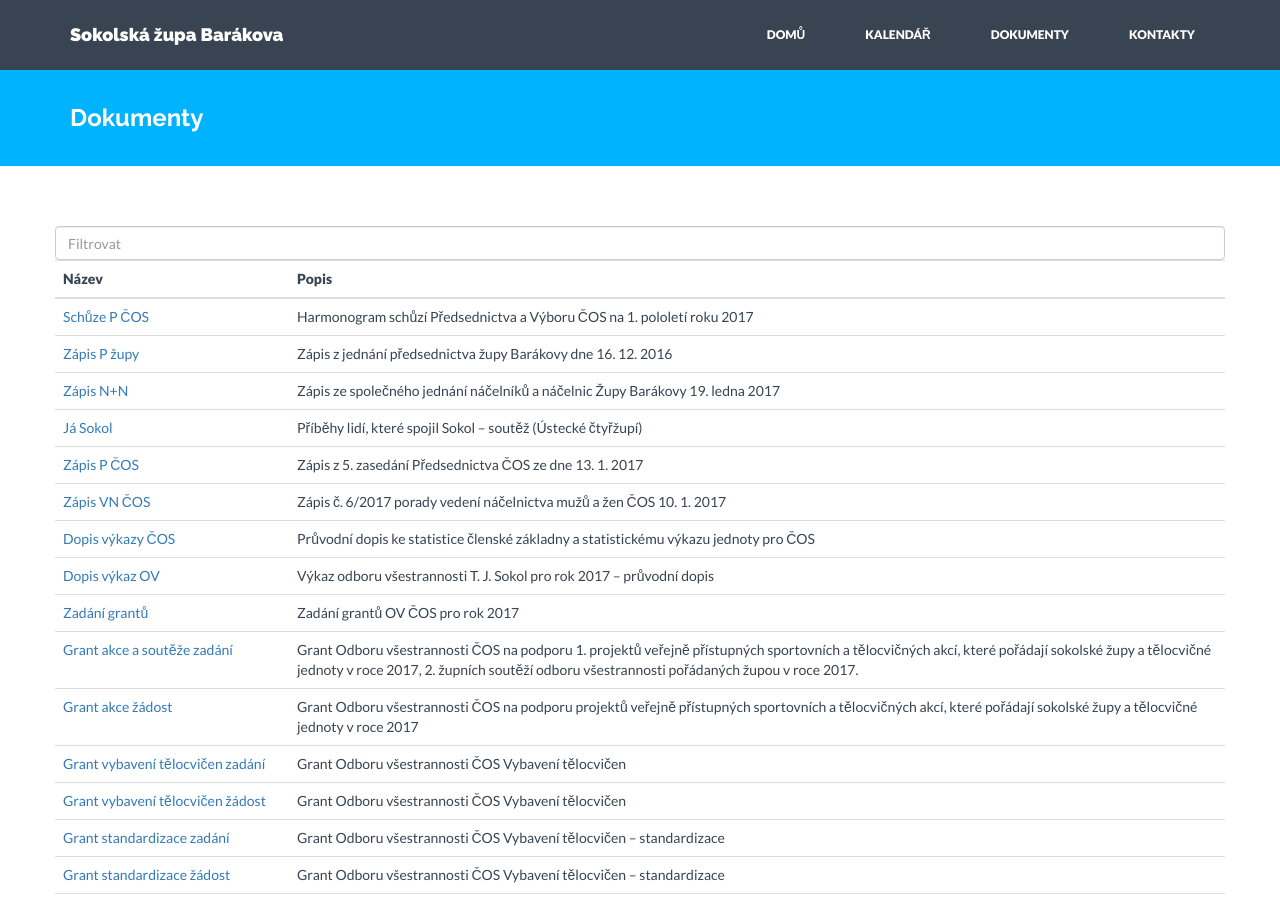
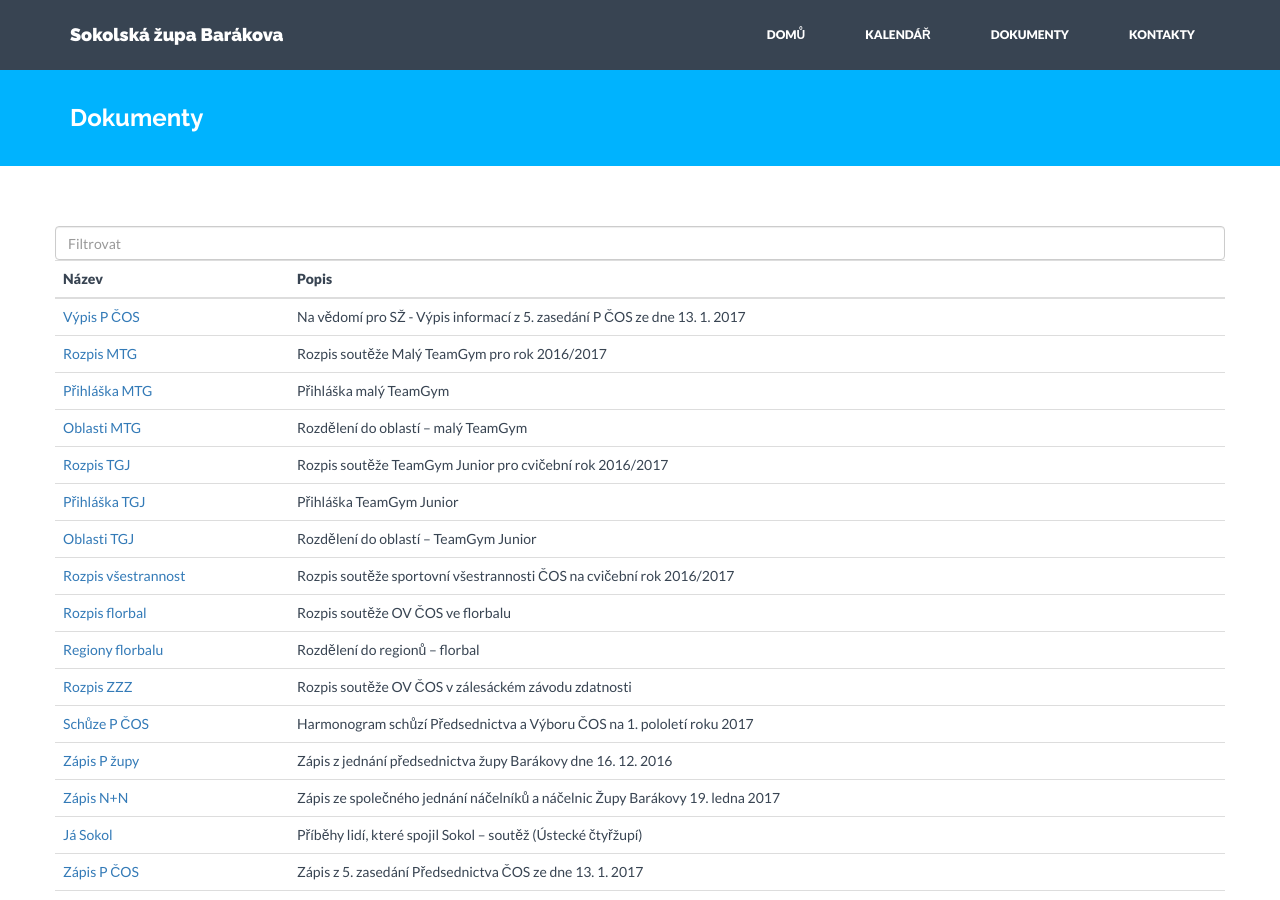
Before and after one commit to milanhybner/zbarakova.cz, a Jekyll site: the page built from dokumenty.md, in a window 1280 px wide and 900 px high. Built offline with Jekyll 4.4.1, drawn with Linux system fonts in a browser that asks for light colours; nearby versions of some CDN libraries; some of the changed text lies outside the part shown.

```diff
--- a/_data/dokumenty.yaml
+++ b/_data/dokumenty.yaml
@@ -1,3 +1,47 @@
+- nazev: Výpis P ČOS
+  url: https://drive.google.com/open?id=0B0w6gDorCVUkcVhrQW9aUXV0XzJUTndaVkN0dUh6UU0xVC00
+  popis: Na vědomí pro SŽ - Výpis informací z 5. zasedání P ČOS ze dne 13. 1. 2017
+
+- nazev: Rozpis MTG
+  url: https://drive.google.com/open?id=0B0w6gDorCVUkSms0SVZJbnVyRmdqZklQeC1Bd2lTYkhYemJN
+  popis: Rozpis soutěže Malý TeamGym pro rok 2016/2017
+
+- nazev: Přihláška MTG
+  url: https://drive.google.com/open?id=0B0w6gDorCVUkdEtXNmZ3VWFtUWQ4TVJHM2pNbHV0ZHZPYXBj
+  popis: Přihláška malý TeamGym
+
+- nazev: Oblasti MTG
+  url: https://drive.google.com/open?id=0B0w6gDorCVUkV2tRd1otanEzQXJ0UUV5bmEtMUIzWmdGVHNB
+  popis: Rozdělení do oblastí – malý TeamGym
+
+- nazev: Rozpis TGJ
+  url: https://drive.google.com/open?id=0B0w6gDorCVUkN3FKbVE1eW41N1BqeURTRjVHUHdtaUFhUGFJ
+  popis: Rozpis soutěže TeamGym Junior pro cvičební rok 2016/2017
+
+- nazev: Přihláška TGJ
+  url: https://drive.google.com/open?id=0B0w6gDorCVUkRllWSTlfUTZCeXBablQwODdQckhfSTd1M0RZ
+  popis: Přihláška TeamGym Junior
+
+- nazev: Oblasti TGJ
+  url: https://drive.google.com/open?id=0B0w6gDorCVUkU1FMZndVd0QyVVQtWVVFVEhhUzlFb20ybzFn
+  popis: Rozdělení do oblastí – TeamGym Junior
+
+- nazev: Rozpis všestrannost
+  url: https://drive.google.com/open?id=0B0w6gDorCVUkeXI2dkNRSUZDZkVCNnRrQXVaWGtIdjRQUHRj
+  popis: Rozpis soutěže sportovní všestrannosti ČOS na cvičební rok 2016/2017
+
+- nazev: Rozpis florbal
+  url: https://drive.google.com/open?id=0B0QIXsJ5v2H9YUNhV0k4R1c1RnM
+  popis: Rozpis soutěže OV ČOS ve florbalu
+
+- nazev: Regiony florbalu
+  url: https://drive.google.com/open?id=0B0w6gDorCVUkaWFUbGZQWWdkanQyazE1ejFJanlJRWpJeWo4
+  popis: Rozdělení do regionů – florbal
+
+- nazev: Rozpis ZZZ
+  url: https://drive.google.com/open?id=0B0QIXsJ5v2H9N2VqZ3VRUjFjRXc
+  popis: Rozpis soutěže OV ČOS v zálesáckém závodu zdatnosti
+
 - nazev: Schůze P ČOS
   url: https://drive.google.com/open?id=0B0w6gDorCVUkR2RENE02dWh4OXpFVktsaklxZTNXbHI4VUFR
   popis: Harmonogram schůzí Předsednictva a Výboru ČOS na 1. pololetí roku 2017
@@ -238,13 +282,6 @@
   url: https://drive.google.com/open?id=0B0QIXsJ5v2H9TzRPYnhra1E5Rms
   popis: Časopis Sokolské souzvuky, č. 12 - prosinec 2016, Ročník 6.
 
-- nazev: Rozpis ZZZ
-  url: https://drive.google.com/open?id=0B0QIXsJ5v2H9N2VqZ3VRUjFjRXc
-  popis: Rozpis soutěže OV ČOS v zálesáckém závodu zdatnosti
-
-- nazev: Rozpis florbal
-  url: https://drive.google.com/open?id=0B0QIXsJ5v2H9YUNhV0k4R1c1RnM
-  popis: Rozpis soutěže OV ČOS ve florbalu
 
 - nazev: Prezentace IS-SPORT
   url: /soubory/2016-10-04-prezentace-IS-SPORT.pptx
```
Also changed, not shown: _data/akce.yaml (+6 -1 lines), ov/souteze.md (+22 -1 lines).
